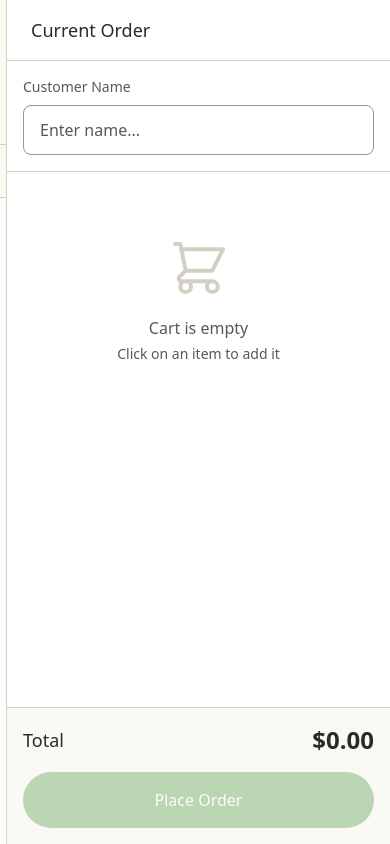
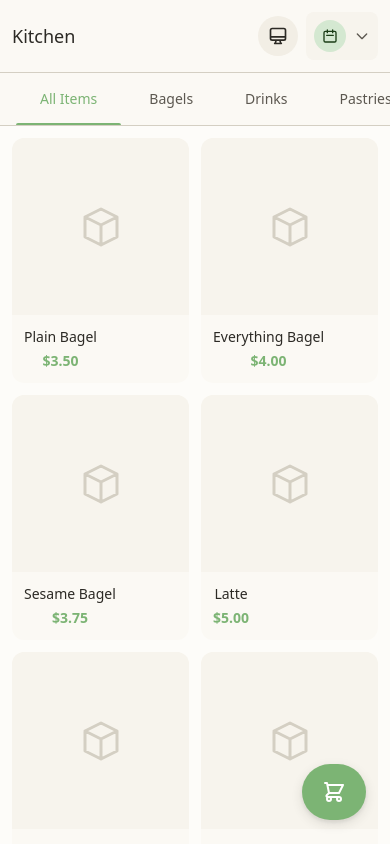
Before and after one commit to TSunny007/kitchen-pos-system, a Next.js app in the folder kitchen-pos/: page /terminal in a window 390 px wide. Built offline with nearby package versions, Linux system fonts and the light colour scheme.

Commit message:
mobile friendliness

```diff
--- a/kitchen-pos/app/components/terminal/CampaignSelector.tsx
+++ b/kitchen-pos/app/components/terminal/CampaignSelector.tsx
@@ -35,12 +35,12 @@ export default function CampaignSelector({
     <div className="relative" ref={dropdownRef}>
       <button
         onClick={() => setIsOpen(!isOpen)}
-        className="flex items-center gap-3 rounded-lg bg-surface-container px-4 py-3 transition-all hover:bg-surface-container-high"
+        className="flex items-center gap-2 rounded-lg bg-surface-container px-2 py-2 transition-all hover:bg-surface-container-high sm:gap-3 sm:px-4 sm:py-3"
       >
-        <div className="flex h-10 w-10 items-center justify-center rounded-full bg-primary-container">
+        <div className="flex h-8 w-8 items-center justify-center rounded-full bg-primary-container sm:h-10 sm:w-10">
           <svg
             xmlns="http://www.w3.org/2000/svg"
-            className="h-5 w-5 text-on-primary-container"
+            className="h-4 w-4 text-on-primary-container sm:h-5 sm:w-5"
             fill="none"
             viewBox="0 0 24 24"
             stroke="currentColor"
@@ -53,15 +53,15 @@ export default function CampaignSelector({
             />
           </svg>
         </div>
-        <div className="text-left">
+        <div className="hidden text-left sm:block">
           <p className="text-xs text-on-surface-variant">Campaign</p>
-          <p className="font-medium text-on-surface">
+          <p className="max-w-[150px] truncate font-medium text-on-surface">
             {selectedCampaign?.name || "Select Campaign"}
           </p>
         </div>
         <svg
           xmlns="http://www.w3.org/2000/svg"
-          className={`ml-2 h-5 w-5 text-on-surface-variant transition-transform ${
+          className={`h-4 w-4 text-on-surface-variant transition-transform sm:ml-2 sm:h-5 sm:w-5 ${
             isOpen ? "rotate-180" : ""
           }`}
           fill="none"
--- a/kitchen-pos/app/components/terminal/CartSidebar.tsx
+++ b/kitchen-pos/app/components/terminal/CartSidebar.tsx
@@ -11,6 +11,8 @@ interface CartSidebarProps {
   onClearCart: () => void;
   onPlaceOrder: () => void;
   total: number;
+  isOpen?: boolean;
+  onClose?: () => void;
 }
 
 export default function CartSidebar({
@@ -22,6 +24,8 @@ export default function CartSidebar({
   onClearCart,
   onPlaceOrder,
   total,
+  isOpen = false,
+  onClose,
 }: CartSidebarProps) {
   const formatPrice = (price: number) => {
     return new Intl.NumberFormat("en-US", {
@@ -40,14 +44,48 @@ export default function CartSidebar({
   };
 
   return (
-    <aside className="flex w-96 flex-col border-l border-outline-variant bg-surface-container-lowest">
-      {/* Header */}
-      <div className="flex items-center justify-between border-b border-outline-variant px-6 py-4">
-        <h2 className="text-lg font-medium text-on-surface">Current Order</h2>
-        {cartItems.length > 0 && (
+    <>
+      {/* Mobile backdrop */}
+      {isOpen && (
+        <div
+          className="fixed inset-0 z-40 bg-black/50 lg:hidden"
+          onClick={onClose}
+        />
+      )}
+
+      {/* Sidebar - hidden on mobile unless open */}
+      <aside
+        className={`fixed inset-y-0 right-0 z-50 flex w-full max-w-sm flex-col border-l border-outline-variant bg-surface-container-lowest transition-transform duration-300 lg:static lg:z-auto lg:w-96 lg:max-w-none lg:translate-x-0 ${
+          isOpen ? "translate-x-0" : "translate-x-full"
+        }`}
+      >
+        {/* Header */}
+        <div className="flex items-center justify-between border-b border-outline-variant px-4 py-3 sm:px-6 sm:py-4">
+          {/* Mobile close button */}
           <button
-            onClick={onClearCart}
-            className="text-sm text-error hover:underline"
+            onClick={onClose}
+            className="flex h-10 w-10 items-center justify-center rounded-full text-on-surface-variant hover:bg-surface-container-high lg:hidden"
+          >
+            <svg
+              xmlns="http://www.w3.org/2000/svg"
+              className="h-6 w-6"
+              fill="none"
+              viewBox="0 0 24 24"
+              stroke="currentColor"
+            >
+              <path
+                strokeLinecap="round"
+                strokeLinejoin="round"
+                strokeWidth={2}
+                d="M6 18L18 6M6 6l12 12"
+              />
+            </svg>
+          </button>
+          <h2 className="text-lg font-medium text-on-surface">Current Order</h2>
+          {cartItems.length > 0 && (
+            <button
+              onClick={onClearCart}
+              className="text-sm text-error hover:underline"
           >
             Clear
           </button>
@@ -203,7 +241,10 @@ export default function CartSidebar({
           </span>
         </div>
         <button
-          onClick={onPlaceOrder}
+          onClick={() => {
+            onPlaceOrder();
+            onClose?.();
+          }}
           disabled={cartItems.length === 0 || !customerName.trim()}
           className="w-full rounded-full bg-primary py-4 text-base font-medium text-on-primary transition-all hover:shadow-[var(--md-elevation-1)] disabled:cursor-not-allowed disabled:opacity-50"
         >
@@ -211,5 +252,6 @@ export default function CartSidebar({
         </button>
       </div>
     </aside>
+    </>
   );
 }
--- a/kitchen-pos/app/components/terminal/ItemDetailModal.tsx
+++ b/kitchen-pos/app/components/terminal/ItemDetailModal.tsx
@@ -71,17 +71,18 @@ export default function ItemDetailModal({
   if (!isOpen) return null;
 
   return (
-    <div className="fixed inset-0 z-50 flex items-center justify-center">
+    <div className="fixed inset-0 z-50 flex items-end justify-center sm:items-center">
       {/* Backdrop */}
       <div
         className="absolute inset-0 bg-black/50"
         onClick={handleClose}
       />
 
-      {/* Modal */}
-      <div className="relative z-10 w-full max-w-md overflow-hidden rounded-3xl bg-surface-container-lowest shadow-[var(--md-elevation-3)]">
+      {/* Modal - full width on mobile, centered card on desktop */}
+      <div className="relative z-10 max-h-[90vh] w-full overflow-hidden rounded-t-3xl bg-surface-container-lowest shadow-[var(--md-elevation-3)] sm:max-w-md sm:rounded-3xl">
+        <div className="max-h-[90vh] overflow-y-auto">
           {/* Header with Image */}
-        <div className="relative aspect-video w-full bg-surface-container">
+          <div className="relative aspect-video w-full bg-surface-container sm:aspect-video">
             {item.image_url ? (
               <img
                 src={item.image_url}
@@ -92,7 +93,7 @@ export default function ItemDetailModal({
               <div className="flex h-full w-full items-center justify-center">
                 <svg
                   xmlns="http://www.w3.org/2000/svg"
-                className="h-20 w-20 text-outline-variant"
+                  className="h-16 w-16 text-outline-variant sm:h-20 sm:w-20"
                   fill="none"
                   viewBox="0 0 24 24"
                   stroke="currentColor"
@@ -109,7 +110,7 @@ export default function ItemDetailModal({
             {/* Close button */}
             <button
               onClick={handleClose}
-            className="absolute right-4 top-4 flex h-10 w-10 items-center justify-center rounded-full bg-surface-container-highest/80 text-on-surface backdrop-blur-sm transition-colors hover:bg-surface-container-highest"
+              className="absolute right-3 top-3 flex h-10 w-10 items-center justify-center rounded-full bg-surface-container-highest/80 text-on-surface backdrop-blur-sm transition-colors hover:bg-surface-container-highest sm:right-4 sm:top-4"
             >
               <svg
                 xmlns="http://www.w3.org/2000/svg"
@@ -255,5 +256,6 @@ export default function ItemDetailModal({
         </div>
         </div>
       </div>
+    </div>
   );
 }
--- a/kitchen-pos/app/components/terminal/ItemGrid.tsx
+++ b/kitchen-pos/app/components/terminal/ItemGrid.tsx
@@ -34,7 +34,7 @@ export default function ItemGrid({ items, onItemClick }: ItemGridProps) {
   }
 
   return (
-    <div className="grid grid-cols-2 gap-4 sm:grid-cols-3 md:grid-cols-4 lg:grid-cols-5 xl:grid-cols-6">
+    <div className="grid grid-cols-2 gap-3 sm:grid-cols-3 sm:gap-4 md:grid-cols-4 lg:grid-cols-4 xl:grid-cols-5">
       {items.map((item) => (
         <ItemCard key={item.id} item={item} onClick={() => onItemClick(item)} />
       ))}
--- a/kitchen-pos/app/terminal/page.tsx
+++ b/kitchen-pos/app/terminal/page.tsx
@@ -47,6 +47,7 @@ export default function TerminalPage() {
   const [customerName, setCustomerName] = useState("");
   const [selectedItem, setSelectedItem] = useState<Item | null>(null);
   const [isModalOpen, setIsModalOpen] = useState(false);
+  const [isCartOpen, setIsCartOpen] = useState(false);
 
   // Filter items by category
   const filteredItems = useMemo(() => {
@@ -145,9 +146,9 @@ export default function TerminalPage() {
       {/* Main Content Area */}
       <div className="flex flex-1 flex-col overflow-hidden">
         {/* Top Bar with Campaign Selector */}
-        <header className="flex items-center justify-between border-b border-outline-variant bg-surface-container-low px-6 py-4">
-          <h1 className="text-2xl font-medium text-on-surface">{process.env.NEXT_PUBLIC_ORG_NAME} Terminal</h1>
-          <div className="flex items-center gap-4">
+        <header className="flex items-center justify-between border-b border-outline-variant bg-surface-container-low px-3 py-3 sm:px-6 sm:py-4">
+          <h1 className="text-lg font-medium text-on-surface sm:text-2xl">{process.env.NEXT_PUBLIC_ORG_NAME || "Kitchen"}</h1>
+          <div className="flex items-center gap-2 sm:gap-4">
             <ThemeToggle />
             <CampaignSelector
               campaigns={mockCampaigns}
@@ -165,12 +166,38 @@ export default function TerminalPage() {
         />
 
         {/* Items Grid */}
-        <main className="flex-1 overflow-y-auto p-6">
+        <main className="flex-1 overflow-y-auto p-3 pb-24 sm:p-6 sm:pb-6">
           <ItemGrid items={filteredItems} onItemClick={handleItemClick} />
         </main>
       </div>
 
-      {/* Cart Sidebar */}
+      {/* Mobile Cart FAB */}
+      <button
+        onClick={() => setIsCartOpen(true)}
+        className="fixed bottom-6 right-6 z-40 flex h-14 items-center gap-2 rounded-full bg-primary px-5 text-on-primary shadow-[var(--md-elevation-3)] transition-transform active:scale-95 lg:hidden"
+      >
+        <svg
+          xmlns="http://www.w3.org/2000/svg"
+          className="h-6 w-6"
+          fill="none"
+          viewBox="0 0 24 24"
+          stroke="currentColor"
+        >
+          <path
+            strokeLinecap="round"
+            strokeLinejoin="round"
+            strokeWidth={2}
+            d="M3 3h2l.4 2M7 13h10l4-8H5.4M7 13L5.4 5M7 13l-2.293 2.293c-.63.63-.184 1.707.707 1.707H17m0 0a2 2 0 100 4 2 2 0 000-4zm-8 2a2 2 0 11-4 0 2 2 0 014 0z"
+          />
+        </svg>
+        {cartItems.length > 0 && (
+          <span className="font-medium">
+            {cartItems.length} · ${calculateTotal().toFixed(2)}
+          </span>
+        )}
+      </button>
+
+      {/* Cart Sidebar - Desktop always visible, Mobile slide-out */}
       <CartSidebar
         cartItems={cartItems}
         customerName={customerName}
@@ -180,6 +207,8 @@ export default function TerminalPage() {
         onClearCart={handleClearCart}
         onPlaceOrder={handlePlaceOrder}
         total={calculateTotal()}
+        isOpen={isCartOpen}
+        onClose={() => setIsCartOpen(false)}
       />
 
       {/* Item Detail Modal */}
```
Lines whose indentation alone changed are shown as unchanged.
